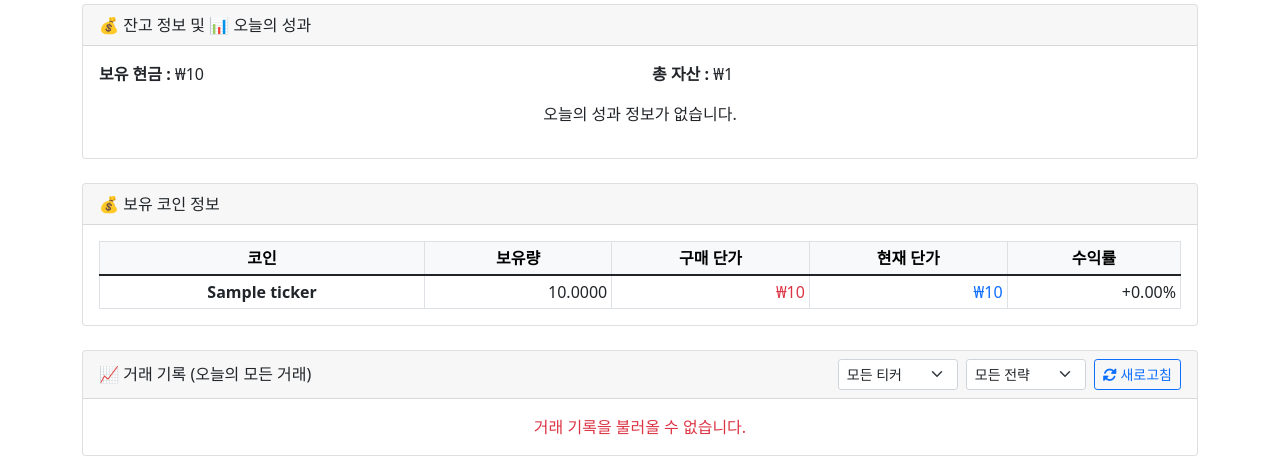
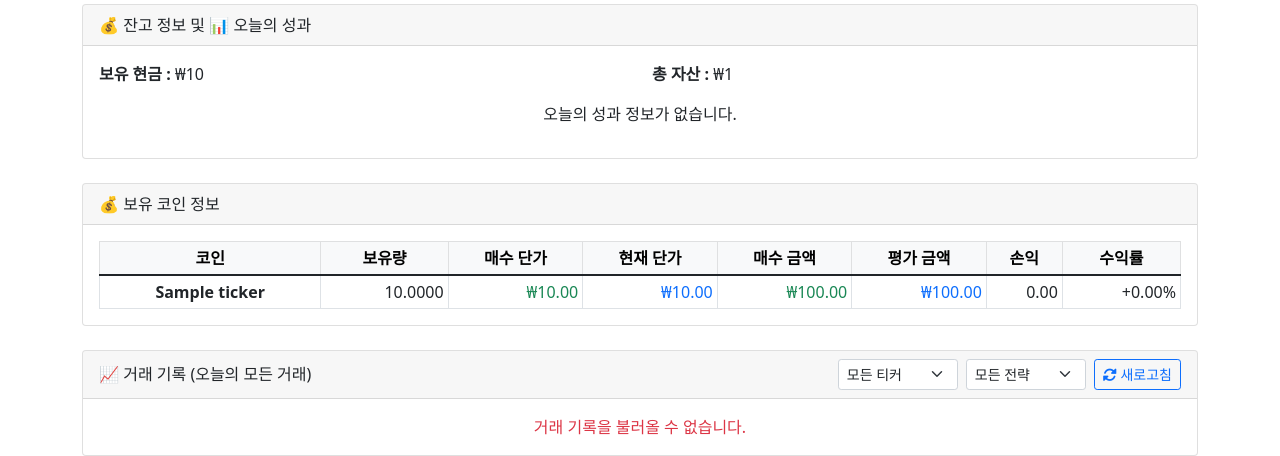
Before and after one commit to korealover/web_upbit_auto_trading, a Python web app: template app/templates/dashboard.html in a window 1280 px wide. Shown: the part 483-939 px from the top of the page. Run offline with Jinja, Linux system fonts and the light colour scheme; the template is opened without the code that fills it: most values are stand-ins (such as "Sample title", 1, 10 or a date in 2020).

Commit message:
대시보드 매수금액, 평가금액, 손익 추가

```diff
--- a/app/templates/dashboard.html
+++ b/app/templates/dashboard.html
@@ -166,8 +166,11 @@
                             <tr class="text-center">
                                 <th scope="col">코인</th>
                                 <th scope="col">보유량</th>
-                                <th scope="col">구매 단가</th>
+                                <th scope="col">매수 단가</th>
                                 <th scope="col">현재 단가</th>
+                                <th scope="col">매수 금액</th>
+                                <th scope="col">평가 금액</th>
+                                <th scope="col">손익</th>
                                 <th scope="col">수익률</th>
                             </tr>
                         </thead>
@@ -181,21 +184,43 @@
                                     {{ "{:.4f}".format(coin.balance) }}
                                 </td>
                                 <td class="text-end">
-                                    <span class="text-danger">
+                                    <span class="text-success">
                                         {% if coin.avg_buy_price > 1 %}
-                                        ₩{{ "{:,.0f}".format(coin.avg_buy_price|default(0)) }}
+                                        ₩{{ "{:,.2f}".format(coin.avg_buy_price|default(0)) }}
                                         {% else %}
-                                        ₩{{ "{:,.5f}".format(coin.avg_buy_price|default(0)) }}
+                                        ₩{{ "{:,.2f}".format(coin.avg_buy_price|default(0)) }}
                                         {% endif %}
                                     </span>
                                 </td>
                                 <td class="text-end">
                                     <span class="text-primary">
                                         {% if coin.current_price > 1 %}
-                                        ₩{{ "{:,.0f}".format(coin.current_price|default(0)) }}
+                                        ₩{{ "{:,.2f}".format(coin.current_price|default(0)) }}
                                         {% else %}
-                                        ₩{{ "{:,.5f}".format(coin.current_price|default(0)) }}
+                                        ₩{{ "{:,.2f}".format(coin.current_price|default(0)) }}
                                         {% endif %}
+                                    </span>
+                                </td>
+                                <td class="text-end">
+                                    <span class="text-success">
+                                        {% if coin.avg_buy_price > 1 %}
+                                        {% set total_buy_price = coin.avg_buy_price * coin.balance %}
+                                        ₩{{ "{:,.2f}".format(total_buy_price|default(0)) }}
+                                        {% endif %}
+                                    </span>
+                                </td>
+                                <td class="text-end">
+                                    <span class="text-primary">
+                                        {% if coin.current_price > 1 %}
+                                        {% set total_current_price = coin.current_price * coin.balance %}
+                                        ₩{{ "{:,.2f}".format(total_current_price|default(0)) }}
+                                        {% endif %}
+                                    </span>
+                                </td>
+                                <td class="text-end">
+                                    {% set total_profit = (total_current_price|default(0)) - (total_buy_price|default(0)) %}
+                                    <span class="{% if total_profit > 0 %}text-success{% elif total_profit < 0 %}text-danger{% endif %}">
+                                        {{ "{:,.2f}".format(total_profit) }}
                                     </span>
                                 </td>
                                 <td class="text-end">
```
